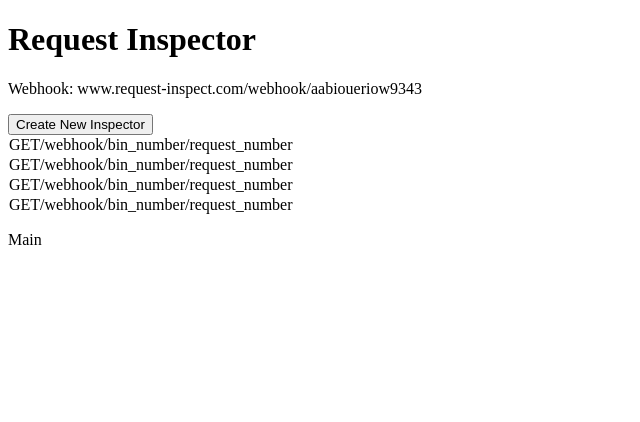
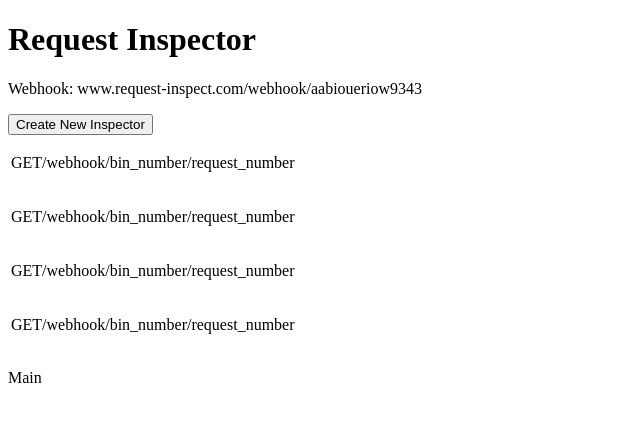
Before and after one commit to LeeyaD/request_dumpster, a React (Create React App) app in the folder frontend/: page / in a window 1280 px wide. Shown: the top 422 px of the page, without its empty margins (0-640 px from the left). Built offline with nearby package versions, Linux system fonts and the light colour scheme.

Commit message:
setting up the UI
Co-authored-by: CHRIS BRUM christopher.brum@gmail.com
Co-authored-by: SPENCER WIGHTMAN spencer.wightman@gmail.com
Co-authored-by: MADDY WOODRUM madzno12@gmail.com

```diff
--- a/frontend/src/App.js
+++ b/frontend/src/App.js
@@ -1,6 +1,9 @@
-// import {useState} from "react";
+import {useState} from "react";
+// import {
+//   Link,
+// } from 'react-router-dom'
 
-const requests = [
+const mongoRequestsData = [
   {
     id: 1,
     requestHeaders: {
@@ -82,21 +85,21 @@ const pgRequestsData = [
   {
     id: 2,
     bin_id: 2,
-    mongo_id: 1,
+    mongo_id: 2,
     http_method: 'GET',
     http_path: '/webhook/bin_number/request_number'
   },
   {
     id: 3,
     bin_id: 3,
-    mongo_id: 1,
+    mongo_id: 3,
     http_method: 'GET',
     http_path: '/webhook/bin_number/request_number'
   },
   {
     id: 4,
     bin_id: 4,
-    mongo_id: 1,
+    mongo_id: 4,
     http_method: 'GET',
     http_path: '/webhook/bin_number/request_number'
   },
@@ -114,38 +117,55 @@ const Header = ({ bin }) => {
   )
 }
 
-const SideBar = ({ requests }) => {
+const SideBar = ({ requests, handleRequestClick }) => {
   return (
     <>
+      <table>
         <tbody>
           {requests.map(request =>
-          <>
             <tr key={request.id}>
               <td>
-                {request.http_method}{request.http_path}
+                <p onClick={() => handleRequestClick(request.mongo_id)} key={request.id}>{request.http_method}{request.http_path}</p>
               </td>
             </tr>
-          </>
           )}
         </tbody>
+      </table>
     </>
   )
 }
 
-const Main = () => {
+const Main = ({ homePage }) => {
+  if (!homePage) {
     return (
       <div>
         <p>Main</p>
       </div>
     )
+  } else {
+    return (
+      <div>
+        <p>Request being displayed</p>
+      </div>
+    )
+  }
 }
 
 const App = () => {
+  const [mongoRequests, setMongoRequests] = useState(mongoRequestsData)
+  const [pgRequests, setPgRequests] = useState(pgRequestsData)
+  const [homePage, setHomePage] = useState(null)
+
+  const handleRequestClick = (mongoID) => {
+    console.log(mongoID)
+    setHomePage(mongoID)
+  }
+
   return (
     <div>
       <Header bin={bin} />
-      <SideBar requests={pgRequestsData} />
-      <Main />
+      <SideBar requests={pgRequests} handleRequestClick={handleRequestClick} />
+      <Main homePage={homePage}/>
     </div>
   )
 }
```
Lines whose indentation alone changed are shown as unchanged.
